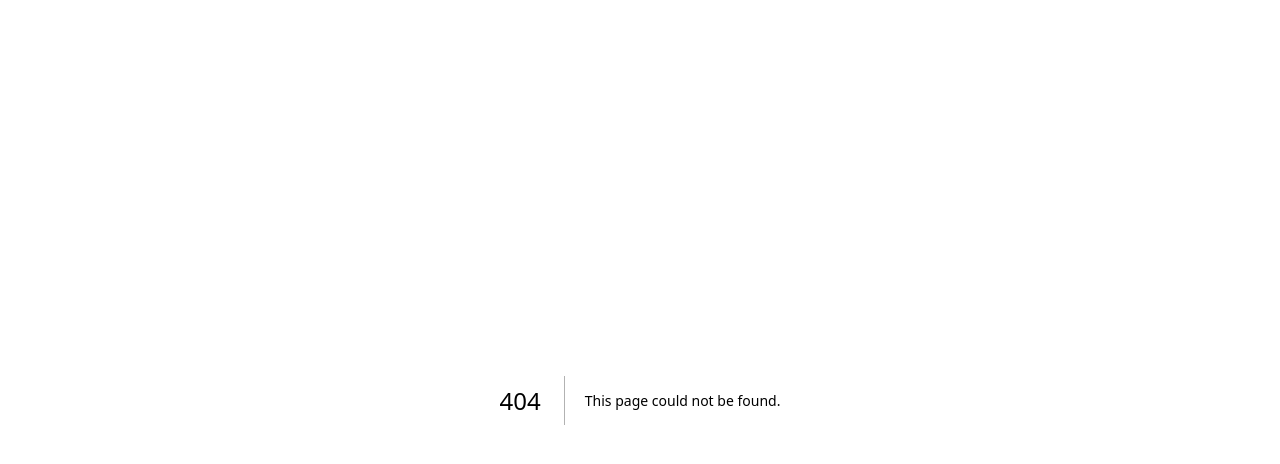
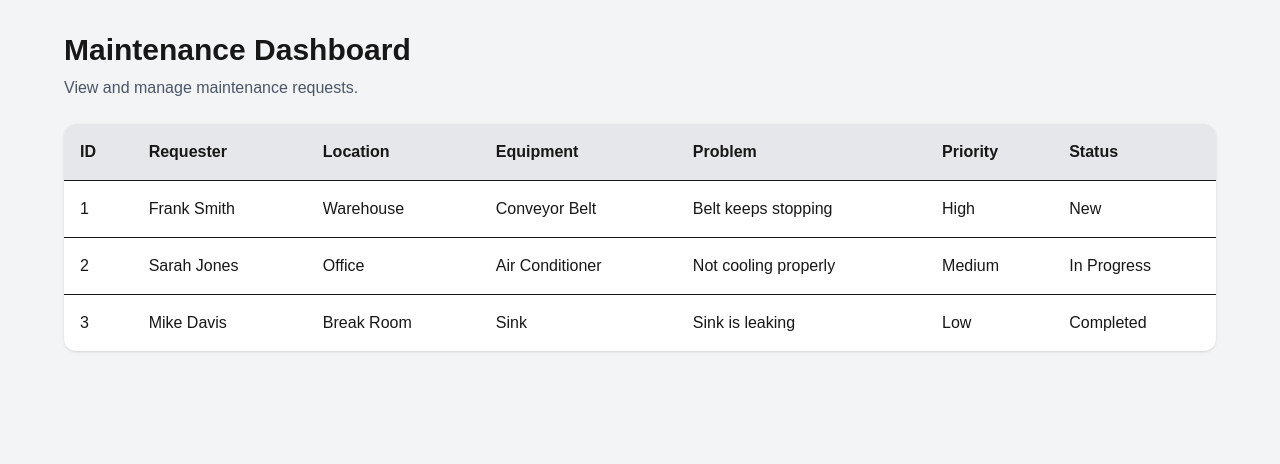
Before and after one commit to Bartosz-T-Ziolkowski/maintenance-tracker, a Next.js app: page /dashboard in a window 1280 px wide. Before the commit this address had no page. Shown: the top 464 px of the page. Built offline with nearby package versions, Linux system fonts and the light colour scheme.

Commit message:
Added a maintenance dashboard to display submitted requests and their priority and status.

```diff
--- /dev/null
+++ b/app/dashboard/page.js
@@ -0,0 +1,82 @@
+export default function Dashboard() {
+  const requests = [
+    {
+      id: 1,
+      requester: "Frank Smith",
+      location: "Warehouse",
+      equipment: "Conveyor Belt",
+      problem: "Belt keeps stopping",
+      priority: "High",
+      status: "New",
+    },
+    {
+      id: 2,
+      requester: "Sarah Jones",
+      location: "Office",
+      equipment: "Air Conditioner",
+      problem: "Not cooling properly",
+      priority: "Medium",
+      status: "In Progress",
+    },
+    {
+      id: 3,
+      requester: "Mike Davis",
+      location: "Break Room",
+      equipment: "Sink",
+      problem: "Sink is leaking",
+      priority: "Low",
+      status: "Completed",
+    },
+  ];
+
+  return (
+    <main className="min-h-screen bg-gray-100 p-8">
+      <div className="max-w-6xl mx-auto">
+
+        <h1 className="text-3xl font-bold mb-2">
+          Maintenance Dashboard
+        </h1>
+
+        <p className="text-gray-600 mb-6">
+          View and manage maintenance requests.
+        </p>
+
+        <div className="bg-white rounded-xl shadow overflow-x-auto">
+          <table className="w-full">
+
+            <thead className="bg-gray-200">
+              <tr>
+                <th className="text-left p-4">ID</th>
+                <th className="text-left p-4">Requester</th>
+                <th className="text-left p-4">Location</th>
+                <th className="text-left p-4">Equipment</th>
+                <th className="text-left p-4">Problem</th>
+                <th className="text-left p-4">Priority</th>
+                <th className="text-left p-4">Status</th>
+              </tr>
+            </thead>
+
+            <tbody>
+              {requests.map((request) => (
+                <tr
+                  key={request.id}
+                  className="border-t"
+                >
+                  <td className="p-4">{request.id}</td>
+                  <td className="p-4">{request.requester}</td>
+                  <td className="p-4">{request.location}</td>
+                  <td className="p-4">{request.equipment}</td>
+                  <td className="p-4">{request.problem}</td>
+                  <td className="p-4">{request.priority}</td>
+                  <td className="p-4">{request.status}</td>
+                </tr>
+              ))}
+            </tbody>
+
+          </table>
+        </div>
+
+      </div>
+    </main>
+  );
+}
```
